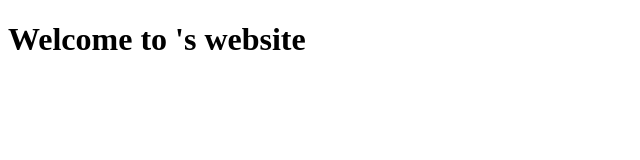
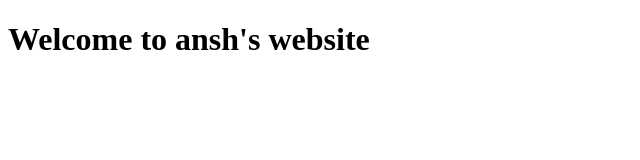
Before and after one commit to anshawasthy/khushi, a plain HTML site: page index.html in a window 1280 px wide. Shown: the whole page, without its empty margins (0-640 px from the left). Drawn offline with Linux system fonts and the light colour scheme.

Commit message:
Update heading to welcome ansh's website

```diff
--- a/index.html
+++ b/index.html
@@ -6,6 +6,6 @@
     <title>khushi</title>
 </head>
 <body>
-    <h1>Welcome to 's website</h1>
+    <h1>Welcome to ansh's website</h1>
 </body>
 </html>
```
